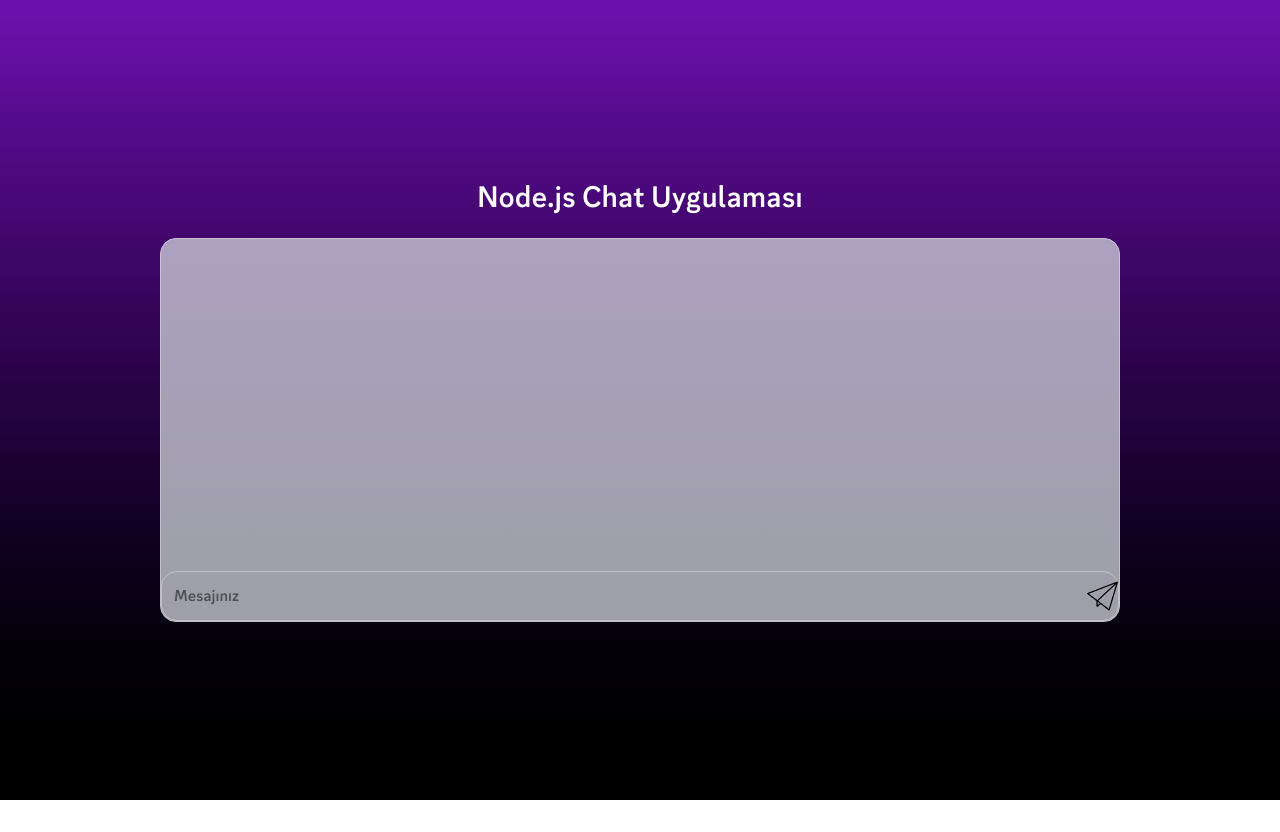
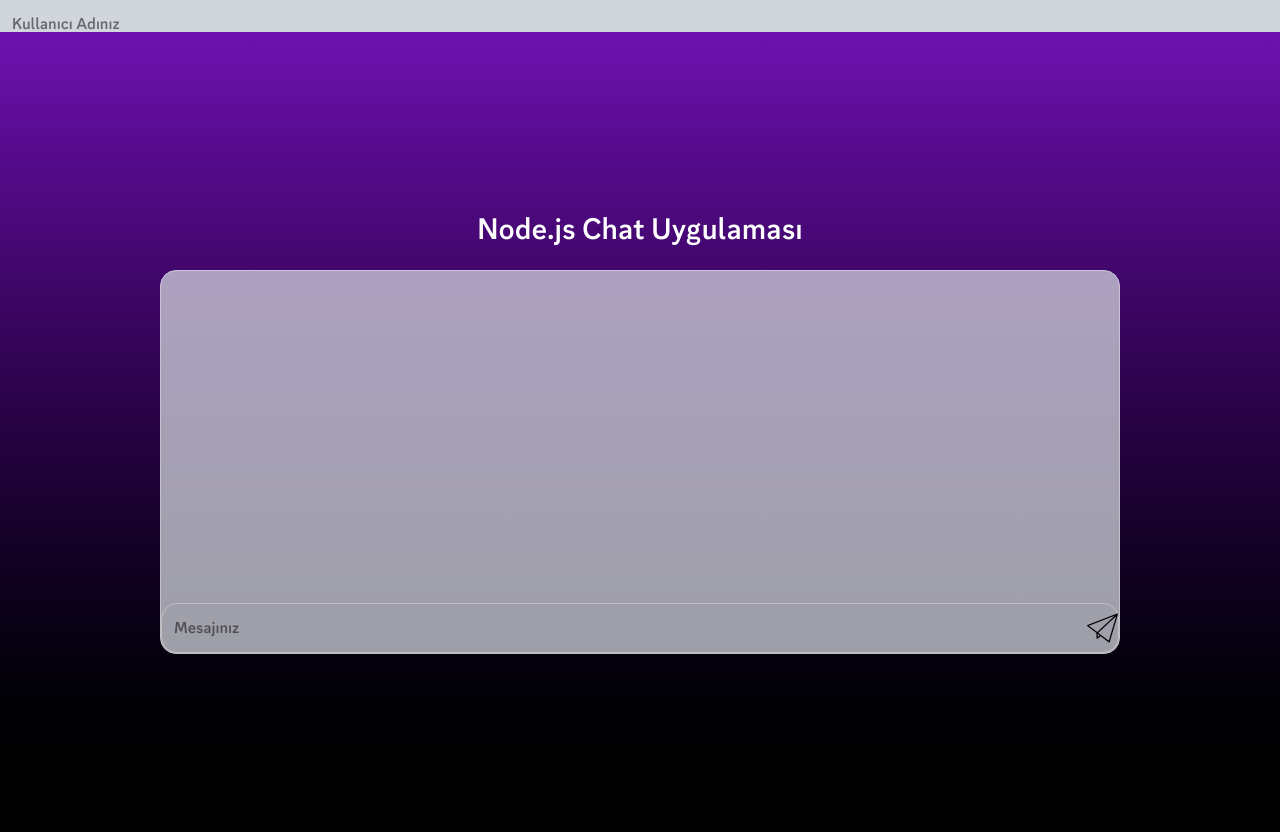
Before and after one commit to dcsofwar/chatweb, a website: page public/index.html in a window 1280 px wide. Before the commit the page ends 800 px from the top, so only its background shows below. Drawn offline with nearby package versions, Linux system fonts and the light colour scheme; no server answers.

Commit message:
Update index.html

```diff
--- a/public/index.html
+++ b/public/index.html
@@ -1,5 +1,3 @@
-
-
 <!DOCTYPE html>
 <html lang="tr">
 <head>
@@ -21,6 +19,7 @@
     </style>
 </head>
 <body class="font-gg">
+    <header class='h-8 bg-gray-300'><input type="text" id="username" placeholder="Kullanıcı Adınız" class="rounded-2xl p-3"></header>
     <section class="h-screen w-full bg-gradient-to-b from-purple-800 to-black flex flex-col items-center justify-center">
     <h1 class="text-3xl pb-6 text-white">Node.js Chat Uygulaması</h1>
     <div class="border-1 rounded-2xl bg-gray-300 opacity-75 w-rdstel lg:w-rds h-96 border-white flex flex-col-reverse">
```
